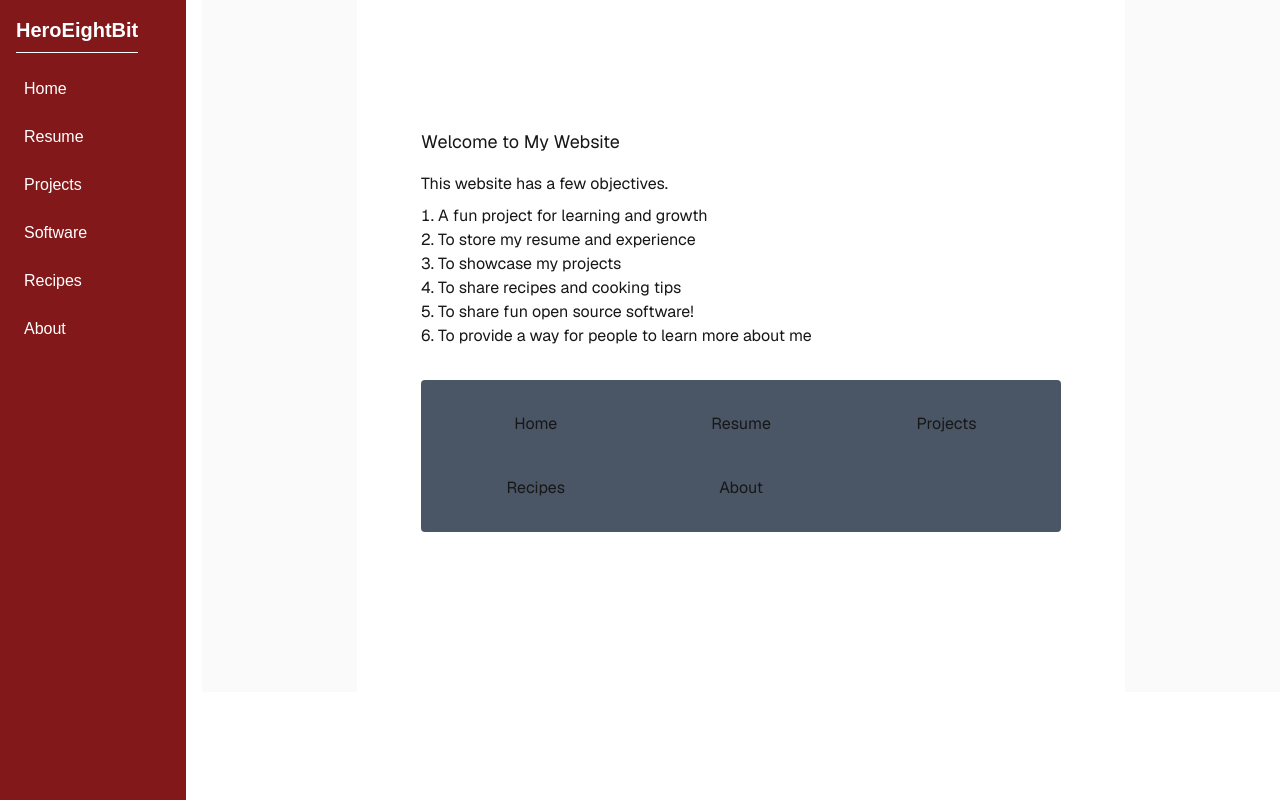
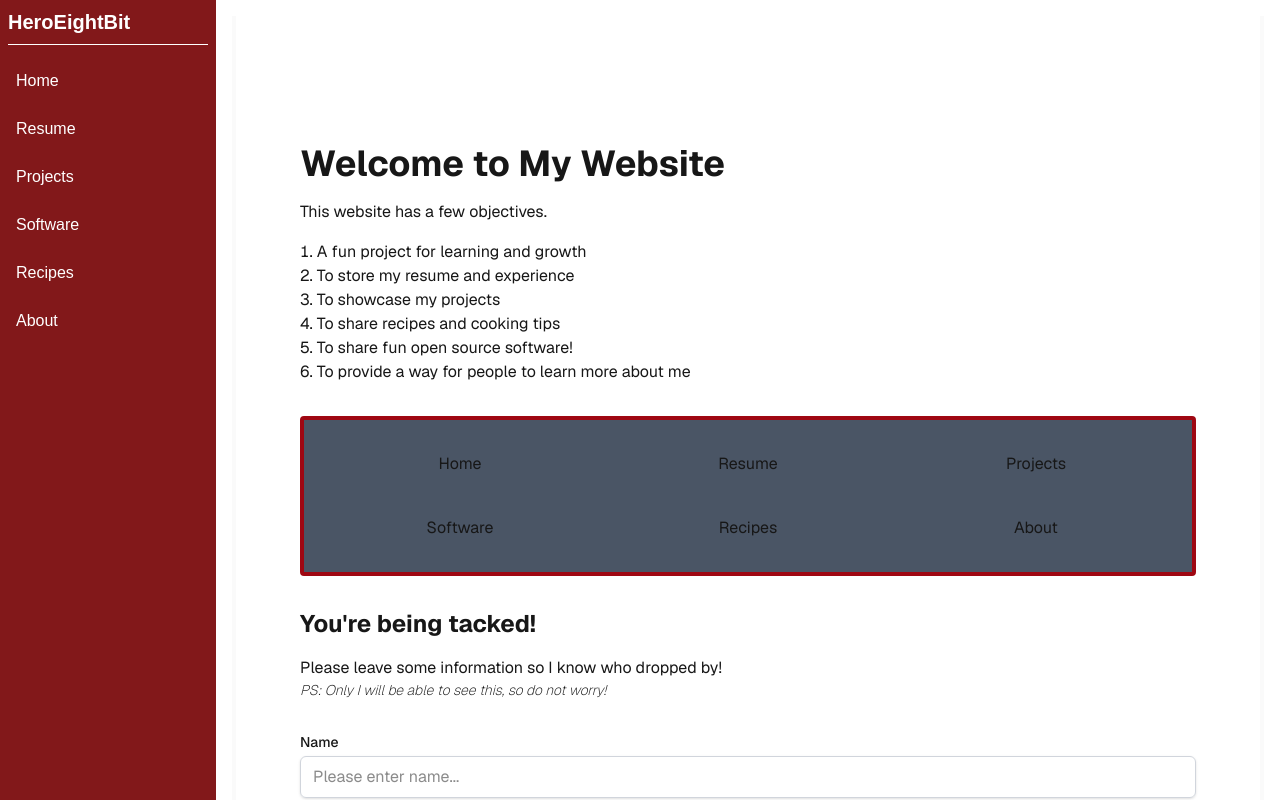
Before and after one commit to HeroEightBit/website-heroeightbit-ai, a Next.js app: page / in a window 1280 px wide. Built offline with nearby package versions, Linux system fonts and the light colour scheme.

Commit message:
feat: enhance layout and add form for user feedback on Home page

```diff
--- a/app/components/Sidebar.tsx
+++ b/app/components/Sidebar.tsx
@@ -3,7 +3,7 @@ import { SITE_CONFIG } from '../constants/site';
 
 const Sidebar = () => {
   return (
-    <aside className="float-left top-0 h-screen bg-red-900 text-white p-4 pr-12 mr-4">
+    <aside className="">
       <div className="mb-2 text-xl font-bold">{SITE_CONFIG.name}</div>
       <hr />
       <nav className="flex flex-col gap-2 mt-4">
--- a/app/components/Tiles.tsx
+++ b/app/components/Tiles.tsx
@@ -3,10 +3,11 @@ import Link from 'next/link';
 const Tiles = () => {
   return (
     <div>
-      <nav className="bg-gray-600 grid grid-cols-1 sm:grid-cols-2 lg:grid-cols-3 gap-2 p-4 rounded">
+      <nav className="bg-gray-600 grid grid-cols-1 sm:grid-cols-2 lg:grid-cols-3 gap-2 p-4 rounded border-4 border-red-800 ">
         <Link href="/" className="hover:bg-slate-800 p-4 rounded text-center transition">Home</Link>
         <Link href="/resume" className="hover:bg-slate-800 p-4 rounded text-center transition">Resume</Link>
         <Link href="/projects" className="hover:bg-slate-800 p-4 rounded text-center transition">Projects</Link>
+        <Link href="/fun-software" className="hover:bg-slate-800 p-4 rounded text-center transition">Software</Link>
         <Link href="/recipes" className="hover:bg-slate-800 p-4 rounded text-center transition">Recipes</Link>
         <Link href="/about" className="hover:bg-slate-800 p-4 rounded text-center transition">About</Link>
       </nav>
--- a/app/layout.tsx
+++ b/app/layout.tsx
@@ -29,11 +29,11 @@ export default function RootLayout({
       lang="en"
       className={`${geistSans.variable} ${geistMono.variable} h-full antialiased`}
     >
-      <body className=" bg-zinc-50 font-sans dark:bg-black flex-col ">
-        <div className="flex-1">
+      <body className="flex flex-row h-screen bg-zinc-50 font-sans dark:bg-black">
+        <div className="w-54 bg-red-900 text-white p-2 overflow-y-auto">
           <Sidebar />
         </div>
-        <div className="flex-1">{children}</div>
+        <div className="flex-1 p-4 overflow-y-auto">{children}</div>
       </body>
     </html>
   );
--- a/app/page.tsx
+++ b/app/page.tsx
@@ -1,14 +1,26 @@
+'use client';
+
+import { ChangeEvent, FormEvent, useState } from "react";
 import Tiles from "./components/Tiles";
 
 export default function Home() {
+  const [text, setText] = useState('')
+  const [company, setCompany] = useState('')
+  const [comment, setComment] = useState('')
+
+  const handleSubmit = (e: FormEvent) => {
+    e.preventDefault()
+    console.log('Submitted:', { name: text, company, comment })
+  }
+
   return (
     <div className="flex flex-col flex-1 items-center justify-center bg-zinc-50 font-sans dark:bg-black">
-      <main className="flex flex-1 w-full max-w-3xl flex-col items-center justify-between py-32 px-16 bg-white dark:bg-black sm:items-start">
-        <div className="mb-8">
-          <h1 className="text-lg">Welcome to My Website</h1>
+      <main className="flex flex-1 w-full max-w-5xl flex-col items-center justify-between py-32 px-16 bg-white dark:bg-black sm:items-start">
+        <div className="">
+          <h1 className="text-4xl font-bold">Welcome to My Website</h1>
           <p className="mt-4 text-md">
             This website has a few objectives.</p>
-          <ol className="list-decimal list-inside mt-2">
+          <ol className="flex-1   list-decimal list-inside mt-4">
             <li>A fun project for learning and growth</li>
             <li>To store my resume and experience</li>
             <li>To showcase my projects </li>
@@ -17,8 +29,53 @@ export default function Home() {
             <li>To provide a way for people to learn more about me</li>
           </ol>
         </div>
-        <div className="mb-8 w-full">
+        <div className="mt-8 w-full">
           <Tiles />
+        </div>
+        <div className="mt-8 w-full">
+          <h2 className="text-2xl font-bold">You're being tacked! </h2>
+          <p className="mt-4 text-md">Please leave some information so I know who dropped by!</p>
+          <p className="text-sm font-extralight italic  ">PS: Only I will be able to see this, so do not worry!</p>
+        </div>
+        <div className="mt-8 w-full">
+          <form onSubmit={handleSubmit} className="flex flex-col space-y-4">
+            <div>
+              <label htmlFor="name" className="block text-sm font-medium">Name</label>
+              <input
+                id="name"
+                type="text"
+                value={text}
+                onChange={(e) => setText(e.target.value)}
+                placeholder="Please enter name..."
+                className="mt-1 block w-full px-3 py-2 border border-gray-300 rounded-md shadow-sm focus:outline-none focus:ring-red-500 focus:border-red-500"
+              />
+            </div>
+            <div>
+              <label htmlFor="company" className="block text-sm font-medium">Company</label>
+              <input
+                id="company"
+                type="text"
+                value={company}
+                onChange={(e) => setCompany(e.target.value)}
+                placeholder="Please enter company..."
+                  className="mt-1 block w-full px-3 py-2 border border-gray-300 rounded-md shadow-sm focus:outline-none focus:ring-red-500 focus:border-red-500"
+              />
+            </div>
+            <div>
+              <label htmlFor="comment" className="block text-sm font-medium">Comment</label>
+              <textarea
+                id="comment"
+                value={comment}
+                onChange={(e) => setComment(e.target.value)}
+                placeholder="Leave a comment..."
+                rows={4}
+                className="mt-1 block w-full px-3 py-2 border border-gray-300 rounded-md shadow-sm focus:outline-none focus:ring-red-500 focus:border-red-500"
+              />
+            </div>
+            <button type="submit" className="inline-flex justify-center py-2 px-4 border border-transparent shadow-sm text-sm font-medium rounded-md text-white bg-red-900 hover:bg-red-800 focus:outline-none focus:ring-2 focus:ring-offset-2 focus:ring-red-500">
+              Submit
+            </button>
+          </form>
         </div>
       </main>
     </div>
```
